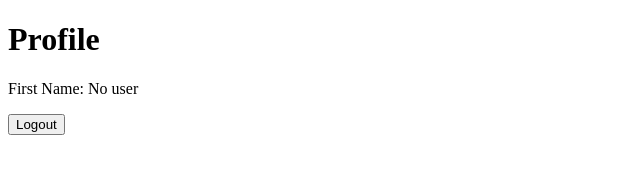
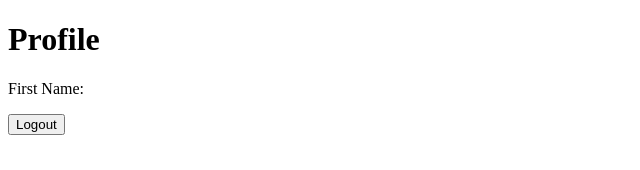
Before and after one commit to tinsaye-simeneh/telegram-oauth, a Next.js app: page /Profile in a window 1280 px wide. Shown: the top 170 px of the page, without its empty margins (0-640 px from the left). Built offline with nearby package versions, Linux system fonts and the light colour scheme.

Commit message:
fix: minor type bug

```diff
--- a/pages/Profile.tsx
+++ b/pages/Profile.tsx
@@ -1,13 +1,13 @@
 function Profile() {
-  const user = localStorage.getItem("user");
+  const firstName = localStorage.getItem("firstName");
 
   return (
     <div>
       <h1>Profile</h1>
-      <p>First Name: {user ? JSON.parse(user).first_name : "No user"}</p>
+      <p>First Name: {firstName}</p>
       <button
         onClick={() => {
-          localStorage.removeItem("token");
+          localStorage.removeItem("firstName");
           window.location.href = "/";
         }}
       >
--- a/pages/index.tsx
+++ b/pages/index.tsx
@@ -2,7 +2,6 @@ import Head from "next/head";
 import styles from "../styles/Home.module.css";
 import Script from "next/script";
 import { TLoginButton, TLoginButtonSize } from "react-telegram-auth";
-import Profile from "./Profile";
 
 export default function Home() {
   return (
@@ -14,7 +13,7 @@ export default function Home() {
       cornerRadius={20}
       onAuthCallback={(user) => {
         console.log(user);
-        localStorage.setItem("user", JSON.stringify(user));
+        localStorage.setItem("firstName", user.first_name);
       }}
       requestAccess={"write"}
     />
```
